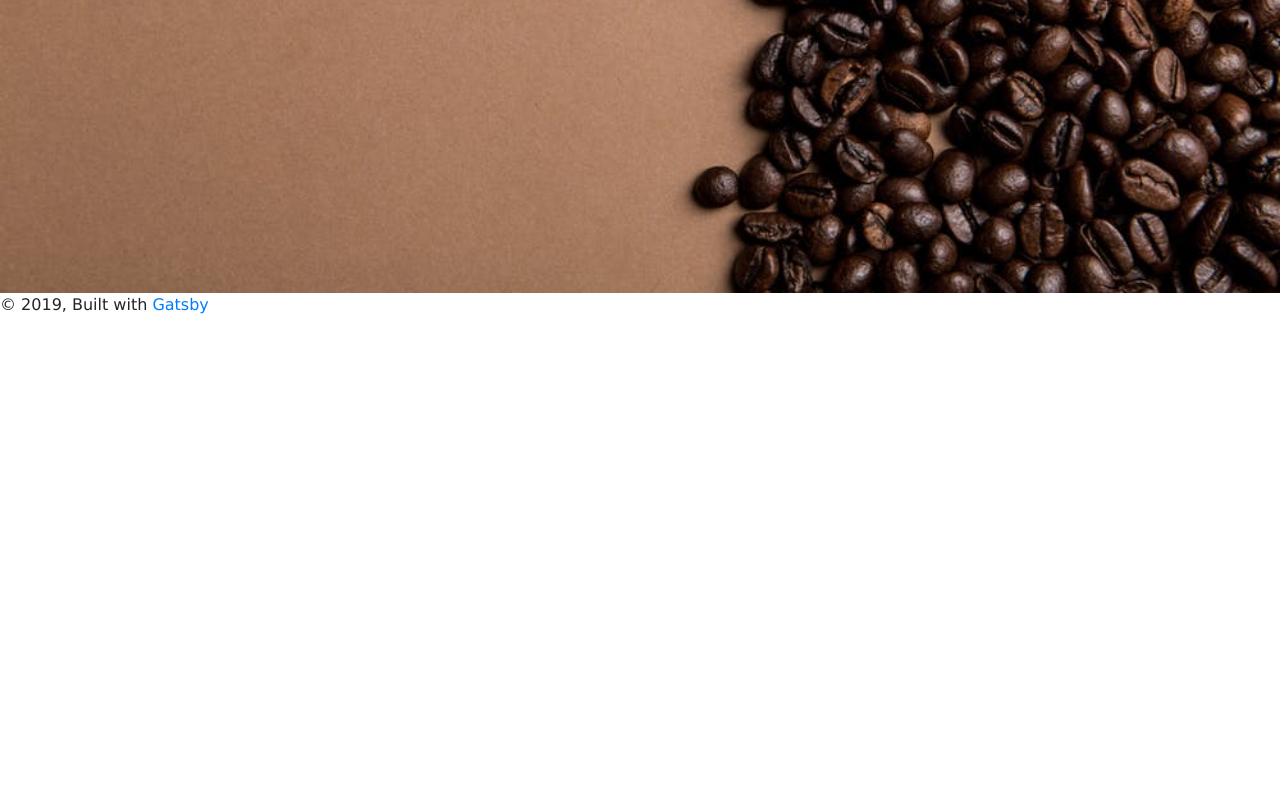
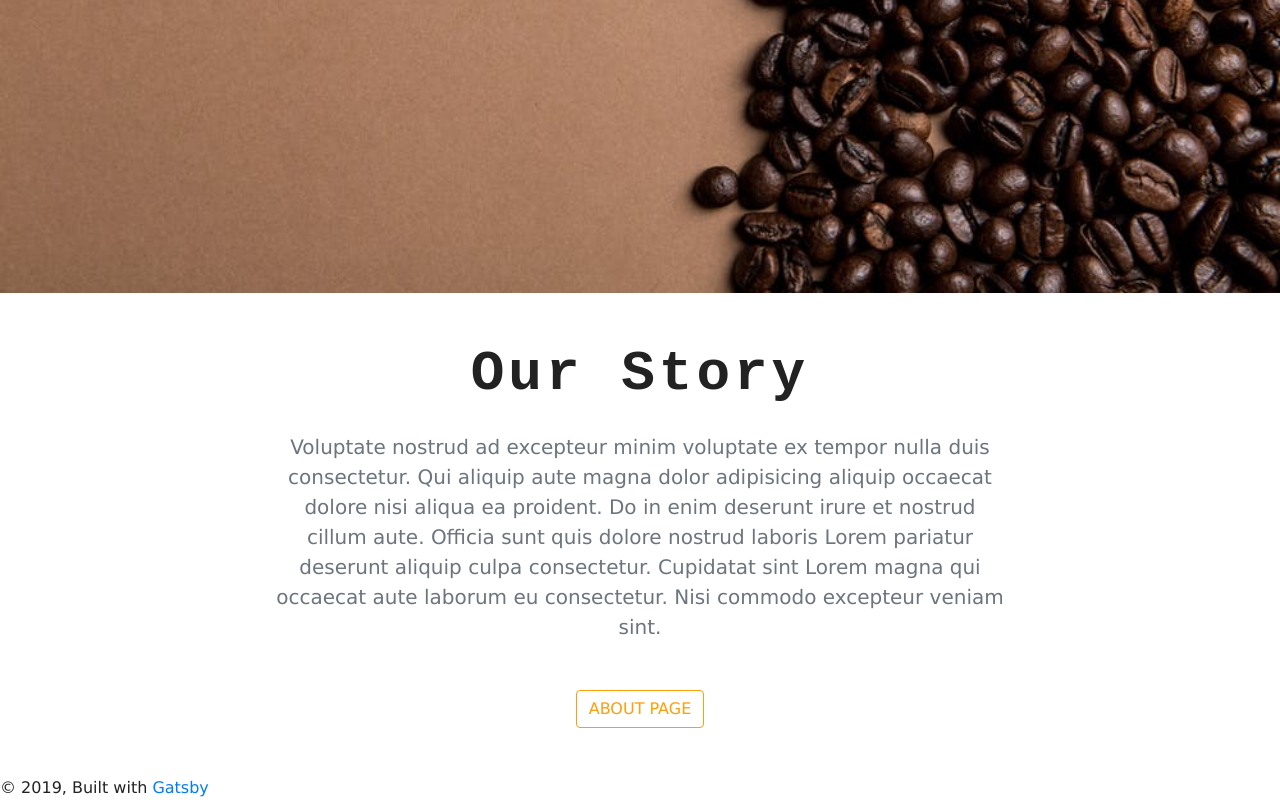
Before and after one commit to Curti-s/coffee-website, a Gatsby site: page / in a window 1280 px wide. Shown: the part 581-1381 px from the top of the page. Before the commit the page ends 898 px from the top, so only its background shows below. Built offline with nearby package versions, Linux system fonts and the light colour scheme; Gatsby itself is replaced by a stand-in of ours.

Commit message:
:sparkles: Add our story section at the home page

```diff
--- /dev/null
+++ b/src/components/info.js
@@ -0,0 +1,32 @@
+import React from "react"
+import { Link } from "gatsby"
+
+import Title from "./title"
+
+export default function Info() {
+  return (
+    <section className="py-5">
+      <div className="container">
+        <div className="row">
+          <div className="col-10 col-sm-8 mx-auto text-center">
+            <Title title="Our Story"></Title>
+            <p className="lead text-muted mb-5">
+              Voluptate nostrud ad excepteur minim voluptate ex tempor nulla
+              duis consectetur. Qui aliquip aute magna dolor adipisicing aliquip
+              occaecat dolore nisi aliqua ea proident. Do in enim deserunt irure
+              et nostrud cillum aute. Officia sunt quis dolore nostrud laboris
+              Lorem pariatur deserunt aliquip culpa consectetur. Cupidatat sint
+              Lorem magna qui occaecat aute laborum eu consectetur. Nisi commodo
+              excepteur veniam sint.
+            </p>
+            <Link to="/about">
+              <button className="btn btn-yellow text-uppercase">
+                About Page
+              </button>
+            </Link>
+          </div>
+        </div>
+      </div>
+    </section>
+  )
+}
--- a/src/components/layout.css
+++ b/src/components/layout.css
@@ -1,5 +1,5 @@
 :root {
-  --mainBrown: #2d1ef1;
+  --mainBrown: #2d1e1f;
   --mainYellow: rgb(255, 158, 9);
   --mainGrey: #ece8dc;
   --mainWhite: #fff;
@@ -49,3 +49,13 @@ h6 {
   background-position: center;
   background-size: cover;
 }
+
+.btn-yellow {
+  color: var(--mainYellow);
+  border-color: var(--mainYellow);
+}
+
+.btn-yellow:hover {
+  color: var(--mainDark);
+  background: var(--mainYellow);
+}
--- a/src/components/layout.js
+++ b/src/components/layout.js
@@ -9,8 +9,8 @@ import React from "react"
 import PropTypes from "prop-types"
 import { StaticQuery, graphql } from "gatsby"
 
+import "../styles/bootstrap.min.css"
 import "./layout.css"
-import "../styles/bootstrap.min.css"
 
 const Layout = ({ children }) => (
   <StaticQuery
--- /dev/null
+++ b/src/components/title.js
@@ -0,0 +1,13 @@
+import React from "react"
+
+export default function Title({ title }) {
+  return (
+    <div className="row">
+      <div className="col text-center mb-3">
+        <h1 className="display-4  text-capitualize font-weight-bold">
+          {title}
+        </h1>
+      </div>
+    </div>
+  )
+}
--- a/src/pages/index.js
+++ b/src/pages/index.js
@@ -5,6 +5,7 @@ import Layout from "../components/layout"
 import SEO from "../components/seo"
 import NavBar from "../components/navbar"
 import BackgroundSection from "../components/background"
+import Info from "../components/info"
 
 const IndexPage = ({ data }) => (
   <Layout>
@@ -15,6 +16,7 @@ const IndexPage = ({ data }) => (
       title="Kirimi's Brew"
       styleClass="default-background"
     />
+    <Info />
   </Layout>
 )
 
```
